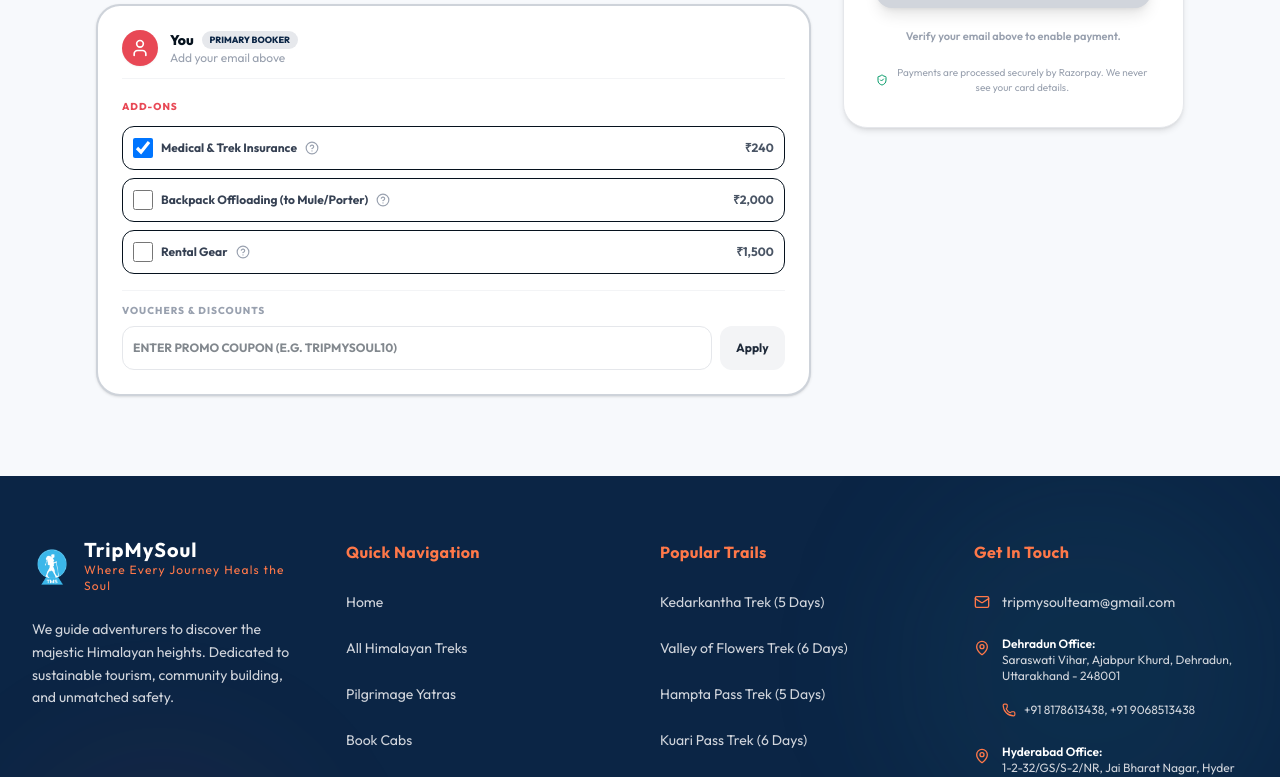
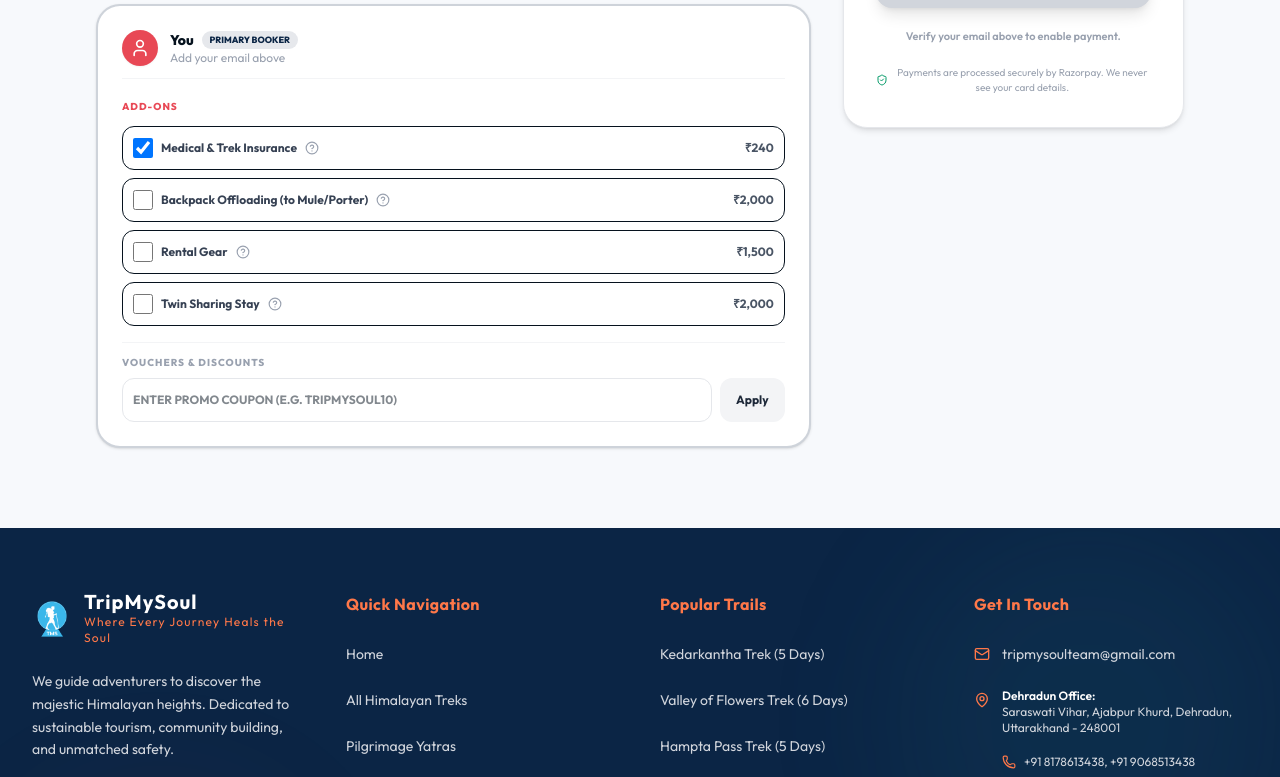
Before and after one commit to orgtripmysoul-cloud/trip_my_soul, a Next.js app: page /checkout in a window 1280 px wide. Shown: the part 1080-1857 px from the top of the page. Built offline with nearby package versions, Linux system fonts and the light colour scheme; a web font is replaced by a local one.

Commit message:
feat: add twin sharing add-on option and enhance add-on availability logic for trips

```diff
--- a/src/app/api/v1/public/bookings/route.ts
+++ b/src/app/api/v1/public/bookings/route.ts
@@ -10,7 +10,7 @@ import { isValidInrAmount, isValidPax, toPaise } from "@/lib/money";
 import { env } from "@/lib/server/env";
 import { verifyVerificationToken } from "@/lib/server/verificationToken";
 import type { CreateBookingRequest, CreateBookingResponse } from "@/lib/types/booking";
-import { TREK_ADD_ON_KEYS } from "@/data/addOns";
+import { TREK_ADD_ON_KEYS, isAddOnAvailableForTrip } from "@/data/addOns";
 
 export const dynamic = "force-dynamic";
 
@@ -51,6 +51,9 @@ function validate(body: Partial<CreateBookingRequest>): CreateBookingRequest {
     for (const key of traveller.addOns ?? []) {
       if (!TREK_ADD_ON_KEYS.includes(key)) {
         throw new AppError("VALIDATION_FAILED", "Unknown add-on selected.");
+      }
+      if (!isAddOnAvailableForTrip(key, body.trekSlug)) {
+        throw new AppError("VALIDATION_FAILED", "That add-on is not available on this trip.");
       }
     }
   }
--- a/src/app/checkout/page.tsx
+++ b/src/app/checkout/page.tsx
@@ -5,7 +5,7 @@ import { useSearchParams, useRouter } from "next/navigation";
 import Link from "next/link";
 import { TREKS, WILDLIFE, YATRAS } from "@/data/db";
 import { ALL_TRIPS, tripToTrek } from "@/data/trips";
-import { TREK_ADD_ONS, type TrekAddOnKey } from "@/data/addOns";
+import { getAddOnsForTrip, isAddOnAvailableForTrip, type TrekAddOnKey } from "@/data/addOns";
 import { TRIP_BOOKING_TERMS } from "@/data/tripShared";
 import {
   Calendar, Info, ArrowLeft,
@@ -136,7 +136,8 @@ function CheckoutContent() {
       addOns: {
         insurance: true,
         offload: false,
-        gear: false
+        gear: false,
+        twinSharing: false
       } as Record<TrekAddOnKey, boolean>
     }
   ]);
@@ -164,15 +165,18 @@ function CheckoutContent() {
   // Price calculations
   const basePricePerPerson = priceParam ?? trek?.price ?? 0;
 
+  /** Add-ons bookable on this trip — twin sharing drops out on fixed triple/quad itineraries. */
+  const availableAddOns = useMemo(() => getAddOnsForTrip(trek?.slug), [trek?.slug]);
+
   const totalAddOns = useMemo(() => {
     return participants.reduce((total, p) => {
-      const addOnSum = TREK_ADD_ONS.reduce(
+      const addOnSum = availableAddOns.reduce(
         (sum, addOn) => (p.addOns[addOn.key] ? sum + addOn.price : sum),
         0
       );
       return total + addOnSum;
     }, 0);
-  }, [participants]);
+  }, [participants, availableAddOns]);
 
   const totalBasePrice = basePricePerPerson * participants.length;
   const rawSubtotal = totalBasePrice + totalAddOns;
@@ -208,7 +212,7 @@ function CheckoutContent() {
         name: derivedName.charAt(0).toUpperCase() + derivedName.slice(1),
         email: emailStr,
         isPrimary: false,
-        addOns: { insurance: true, offload: false, gear: false }
+        addOns: { insurance: true, offload: false, gear: false, twinSharing: false }
       }
     ]);
     setCoParticipantEmail("");
@@ -387,7 +391,9 @@ function CheckoutContent() {
         fullName: p.isPrimary ? primaryName.trim() : p.name,
         email: p.isPrimary ? primaryEmail.trim().toLowerCase() : p.email,
         isPrimary: p.isPrimary,
-        addOns: (Object.keys(p.addOns) as TrekAddOnKey[]).filter((key) => p.addOns[key]),
+        addOns: (Object.keys(p.addOns) as TrekAddOnKey[]).filter(
+          (key) => p.addOns[key] && isAddOnAvailableForTrip(key, trek.slug)
+        ),
       })),
       couponCode: appliedCouponCode || undefined,
       verificationToken,
@@ -678,7 +684,7 @@ function CheckoutContent() {
                     </span>
 
                     <div className="space-y-2 text-xs">
-                      {TREK_ADD_ONS.map((addOn) => (
+                      {availableAddOns.map((addOn) => (
                         <label
                           key={addOn.key}
                           className="flex items-center justify-between gap-2 min-h-[44px] p-2.5 rounded-xl border border-gray-150 hover:bg-gray-50/50 cursor-pointer transition"
--- a/src/components/trek-detail/TrekAddOnsModal.tsx
+++ b/src/components/trek-detail/TrekAddOnsModal.tsx
@@ -1,18 +1,21 @@
 "use client";
 
 import React from "react";
-import { Backpack, HeartPulse, Info, Plus, Tent } from "lucide-react";
+import { Backpack, HeartPulse, Info, Plus, Tent, Users } from "lucide-react";
 import type { LucideIcon } from "lucide-react";
-import { TREK_ADD_ONS, type TrekAddOnKey } from "@/data/addOns";
+import { getAddOnsForTrip, type TrekAddOnKey } from "@/data/addOns";
 
 const ICONS: Record<TrekAddOnKey, LucideIcon> = {
   insurance: HeartPulse,
   offload: Backpack,
   gear: Tent,
+  twinSharing: Users,
 };
 
 interface TrekAddOnsModalProps {
   noun: string;
+  /** Decides which extras this trip may be sold — twin sharing is not offered everywhere. */
+  slug: string;
   onClose: () => void;
   /** Sends the traveller on to pick a batch, where the add-ons are actually chosen. */
   onBookNow: () => void;
@@ -22,7 +25,9 @@ interface TrekAddOnsModalProps {
  * Read-only price list of the optional extras. Selection stays at checkout —
  * this only tells the traveller what each one costs before they commit.
  */
-export default function TrekAddOnsModal({ noun, onClose, onBookNow }: TrekAddOnsModalProps) {
+export default function TrekAddOnsModal({ noun, slug, onClose, onBookNow }: TrekAddOnsModalProps) {
+  const addOns = getAddOnsForTrip(slug);
+
   return (
     <>
       <div className="w-12 h-12 rounded-full bg-brand-forest/10 flex items-center justify-center">
@@ -37,7 +42,7 @@ export default function TrekAddOnsModal({ noun, onClose, onBookNow }: TrekAddOns
       </div>
 
       <div className="space-y-2.5">
-        {TREK_ADD_ONS.map((addOn) => {
+        {addOns.map((addOn) => {
           const Icon = ICONS[addOn.key];
           return (
             <div
--- a/src/components/trek-detail/TrekBookingSidebar.tsx
+++ b/src/components/trek-detail/TrekBookingSidebar.tsx
@@ -164,7 +164,12 @@ export default function TrekBookingSidebar({
 
       {openPanel === "addons" && (
         <ModalShell onClose={() => setOpenPanel(null)} className="max-w-lg text-left">
-          <TrekAddOnsModal noun={noun} onClose={() => setOpenPanel(null)} onBookNow={onBookNow} />
+          <TrekAddOnsModal
+            noun={noun}
+            slug={detail.trek.slug}
+            onClose={() => setOpenPanel(null)}
+            onBookNow={onBookNow}
+          />
         </ModalShell>
       )}
 
--- a/src/data/addOns.ts
+++ b/src/data/addOns.ts
@@ -6,7 +6,7 @@
  * and where it is charged.
  */
 
-export type TrekAddOnKey = "insurance" | "offload" | "gear";
+export type TrekAddOnKey = "insurance" | "offload" | "gear" | "twinSharing";
 
 export interface TrekAddOn {
   key: TrekAddOnKey;
@@ -36,6 +36,35 @@ export const TREK_ADD_ONS: TrekAddOn[] = [
     description: "Trek shoes, trekking pole, jacket and backpack on hire for the full trek.",
     price: 1500,
   },
+  {
+    key: "twinSharing",
+    label: "Twin Sharing Stay",
+    description: "Share your room and tent with one partner of your choice, instead of the default sharing basis.",
+    price: 2000,
+  },
 ];
 
 export const TREK_ADD_ON_KEYS: TrekAddOnKey[] = TREK_ADD_ONS.map((a) => a.key);
+
+/**
+ * Trips whose camps are already sold on a fixed triple/quad-sharing basis, so
+ * the twin-sharing upgrade cannot be offered on them. Every other trek, trip
+ * and yatra is eligible. Add a slug here when an itinerary commits a campsite
+ * to triple or quad sharing.
+ */
+export const TWIN_SHARING_EXCLUDED_SLUGS: readonly string[] = [
+  "kuari-pass-trek",
+  "pangarchulla-trek",
+  "brahmatal-trek",
+];
+
+/** True when `key` may be sold on the trip with this slug. */
+export function isAddOnAvailableForTrip(key: TrekAddOnKey, slug: string | undefined): boolean {
+  if (key !== "twinSharing") return true;
+  return !!slug && !TWIN_SHARING_EXCLUDED_SLUGS.includes(slug);
+}
+
+/** The add-ons actually bookable on one trip, in display order. */
+export function getAddOnsForTrip(slug: string | undefined): TrekAddOn[] {
+  return TREK_ADD_ONS.filter((addOn) => isAddOnAvailableForTrip(addOn.key, slug));
+}
```
